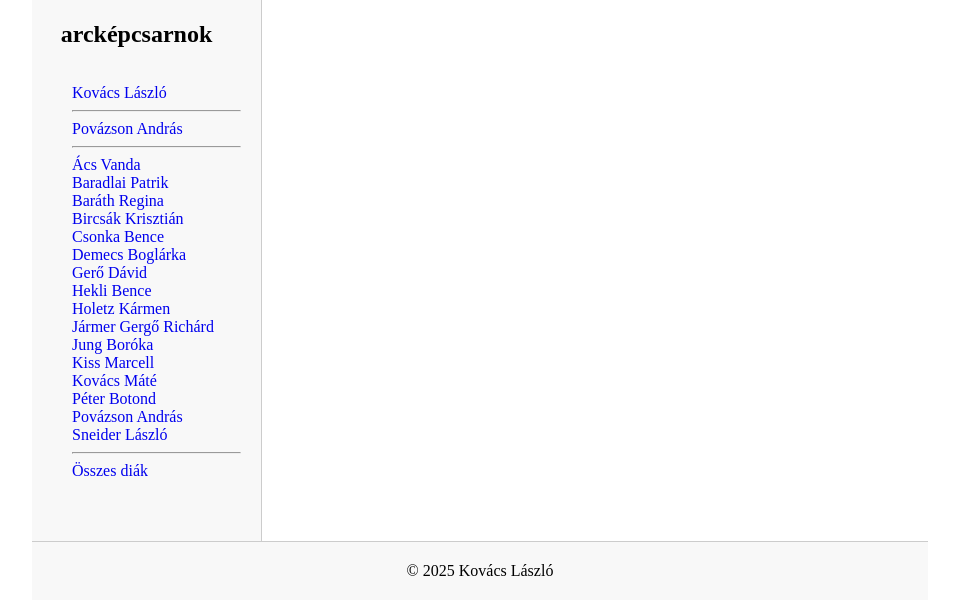
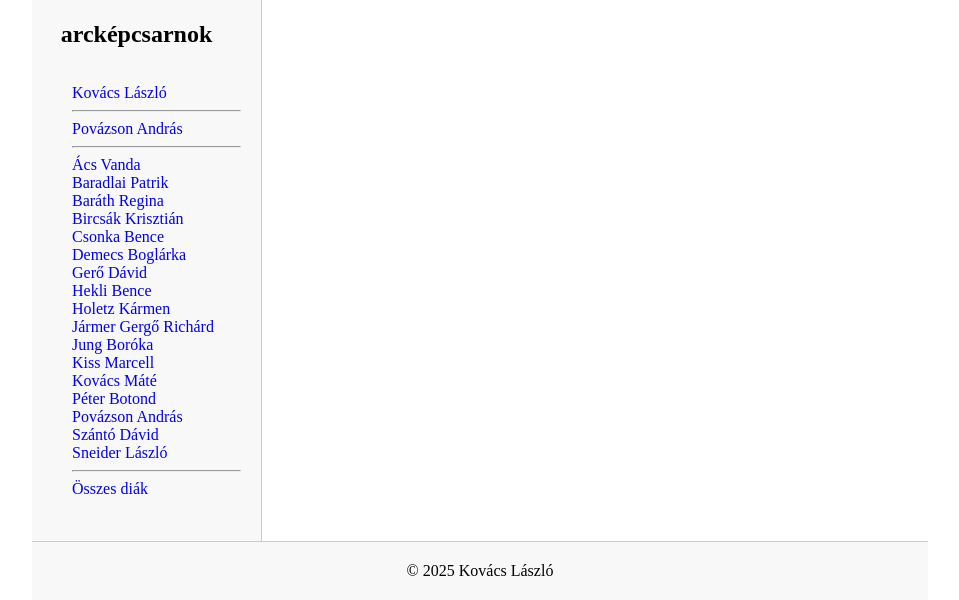
Before and after one commit to kovacs-laci/12ip-inf2, a plain HTML site: page index.html in a window 1280 px wide. Shown: the part 200-800 px from the top of the page, without its empty margins (160-1119 px from the left). Drawn offline with Linux system fonts and the light colour scheme.

Commit message:
Fix: módosítottam az index.html-t

```diff
--- a/index.html
+++ b/index.html
@@ -58,6 +58,7 @@
                  <li><a href="#" class="student-name" data-img="img/kovacs-mate.png">Kovács Máté</a></li>
                 <li><a href="#" class="student-name" data-img="img/peter-botond.jpg">Péter Botond</a></li>
               <li><a href="#" class="student-name" data-img="img/povazson-andras.png">Povázson András</a></li>
+              <li><a href="#" class="student-name" data-img="img/21823-szanto-david.jpg">Szántó Dávid</a></li>
                 <li><a href="#" class="student-name" data-img="img/Screenshot_20240303-175447_Video Player.jpeg">Sneider László</a></li>
 
                 <!-- Additional link for showing all students -->
```
Also changed, not shown: img/21823-szanto-david.jpg (added).
